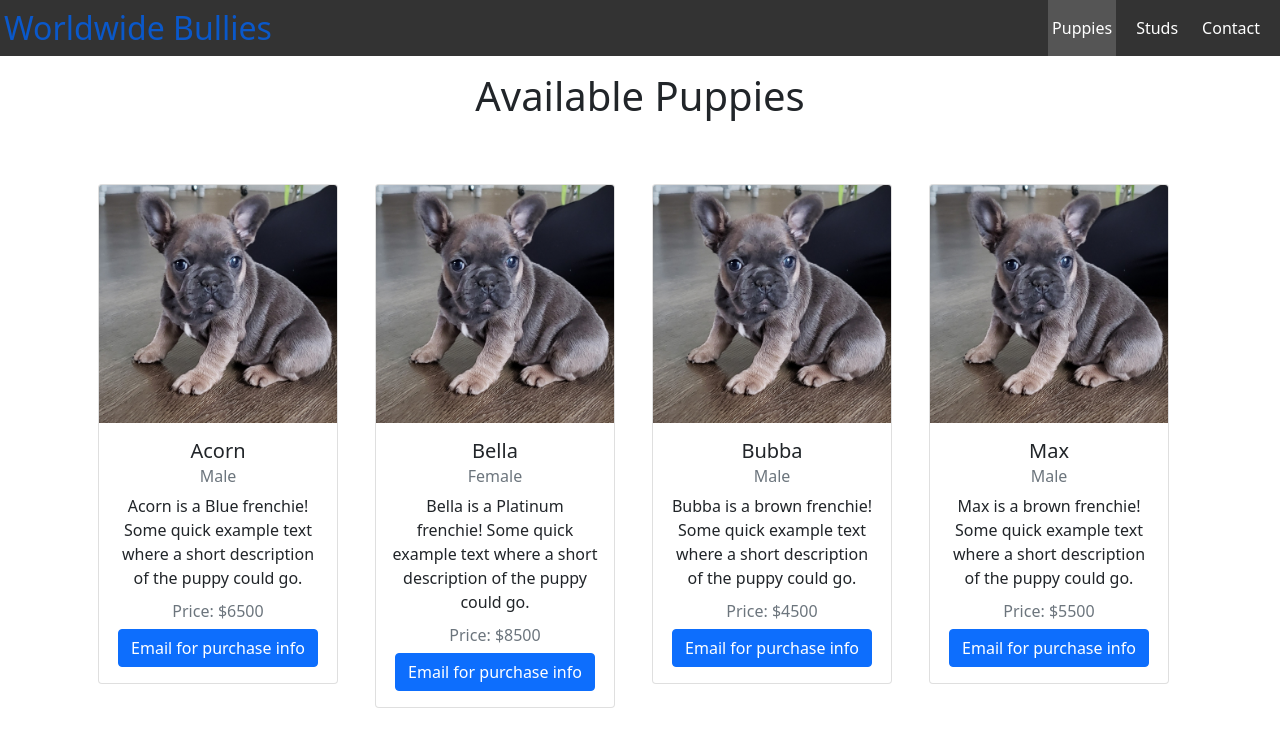
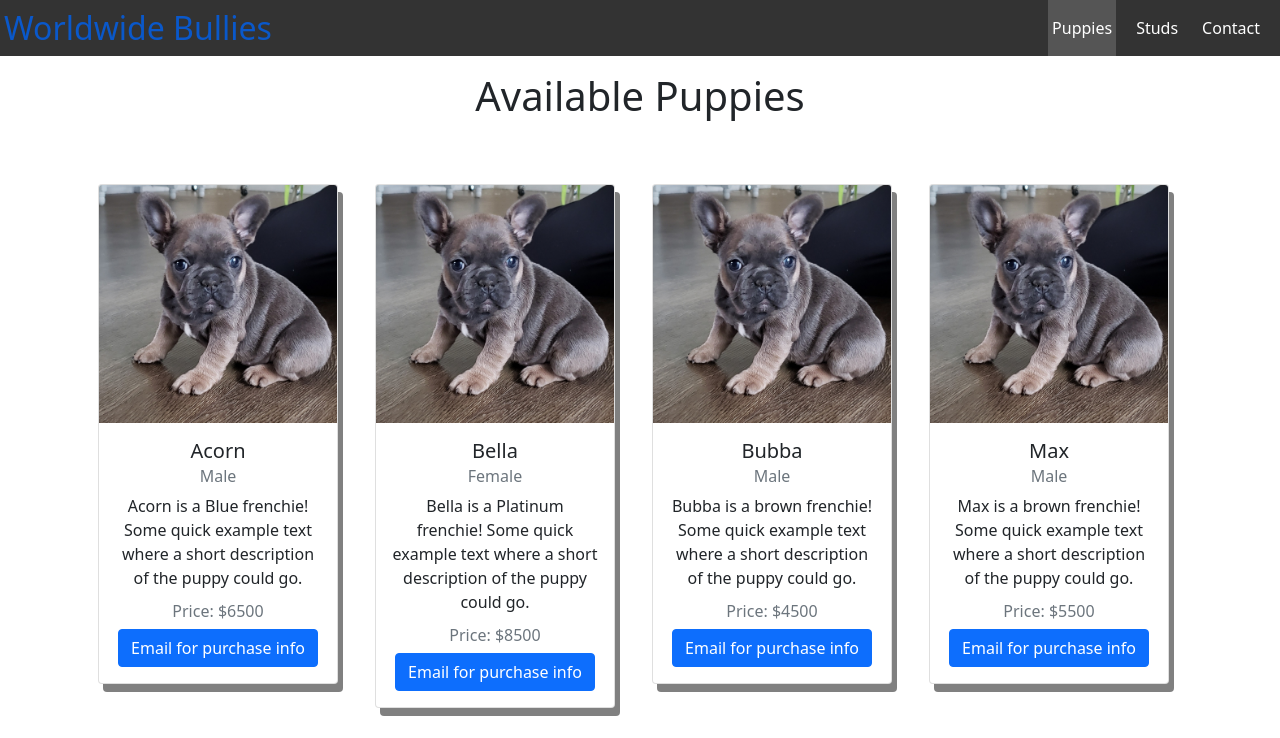
Before and after one commit to RileyShimp/WWB, a React (Create React App) app: page /puppies in a window 1280 px wide. Shown: the top 738 px of the page. Built offline with nearby package versions, Linux system fonts and the light colour scheme.

Commit message:
Add styling for puppy cards

```diff
--- a/src/App.css
+++ b/src/App.css
@@ -1,5 +1,9 @@
 * {
   box-sizing: border-box;
+}
+
+.App{
+  background-color: rgb(255, 255, 255);
 }
 
 body {
@@ -62,4 +66,9 @@ nav ul{
 
 .puppyCard{
   margin-top: 2rem;
+  box-shadow: 5px 8px #0000007f;
 }
+
+.puppyCard:hover{
+  box-shadow: 6px 10px #0000009c;
+}
```
